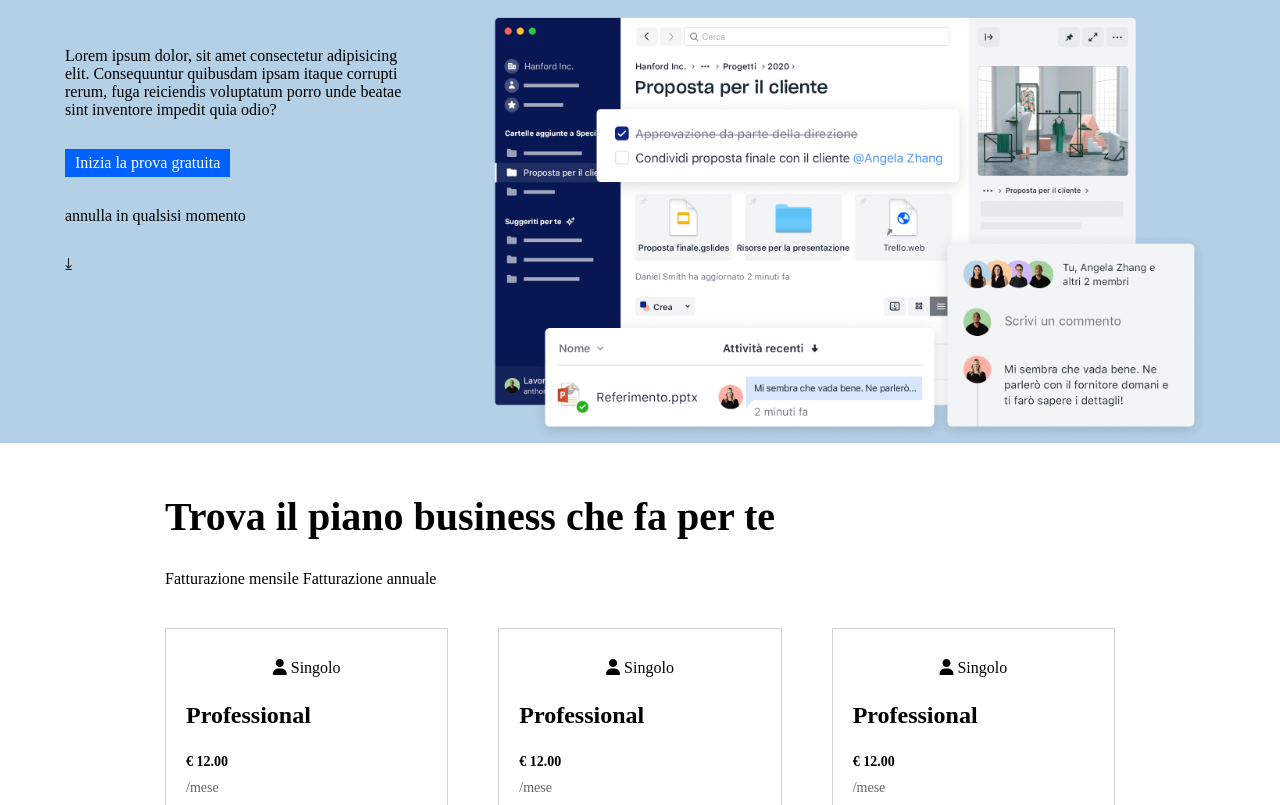
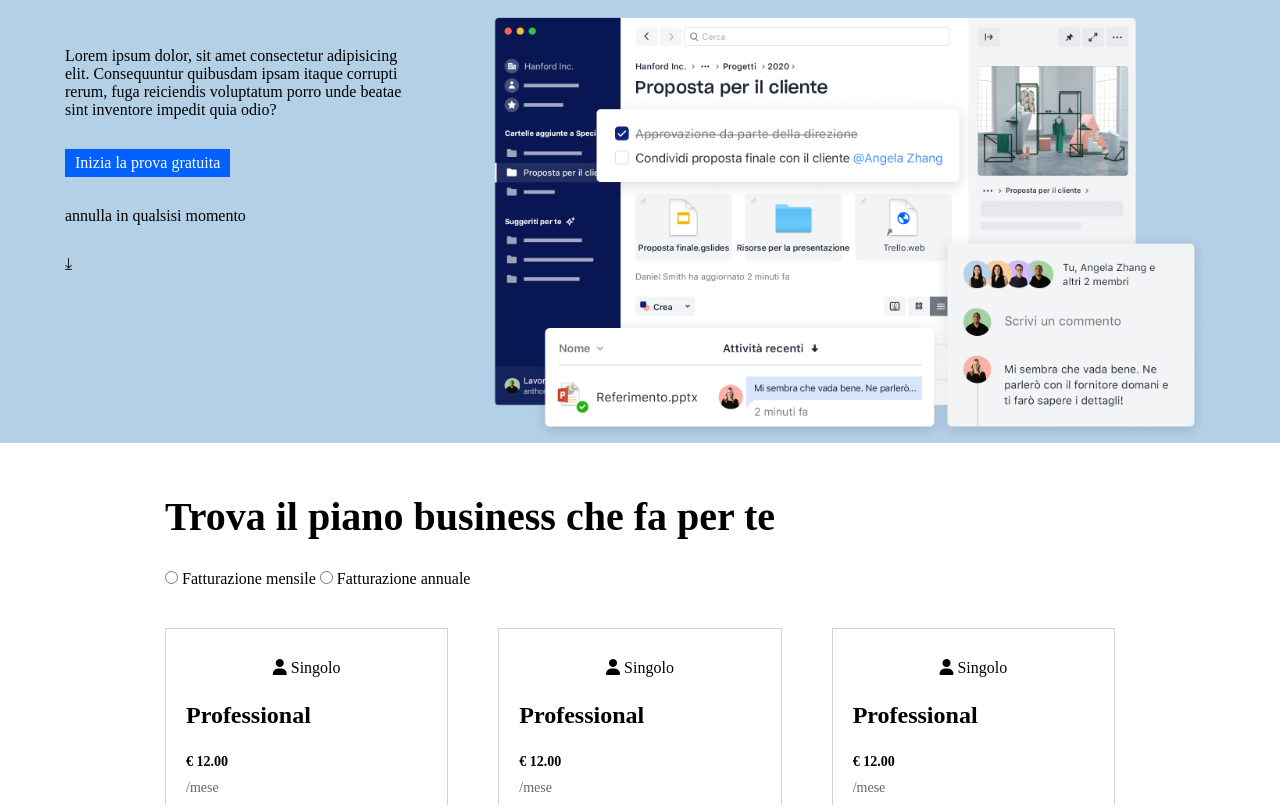
Before and after one commit to FrancescoBuonomoWork/htmlcss-dropbox, a plain HTML site: page index.html in a window 1280 px wide. Shown: the part 295-1100 px from the top of the page. Drawn offline with Linux system fonts and the light colour scheme.

Commit message:
add input

```diff
--- a/index.html
+++ b/index.html
@@ -48,6 +48,8 @@
             </div>
         </section>
             <!-- fine hero  -->
+
+            <!-- INIZIO SECTION BUSINESS PLAN  -->
         <section class="business-plan">
             <div class="container-sm">
                 <!-- row dove sta il titolo  -->
@@ -60,9 +62,13 @@
                 </div>
                 <div class="row padding-bottom">
                     <div class="col-12 ">
-                        <span class="monthly-billing">Fatturazione mensile
+                        <span class="monthly-billing">
+                            <input type="radio" name="bill-rate"/>
+                            Fatturazione mensile
                         </span>
-                        <span class="annual-billing">Fatturazione annuale
+                        <span class="annual-billing">
+                            <input type="radio" name="bill-rate"/>
+                            Fatturazione annuale
                         </span>
                     </div>
                 </div>
```
